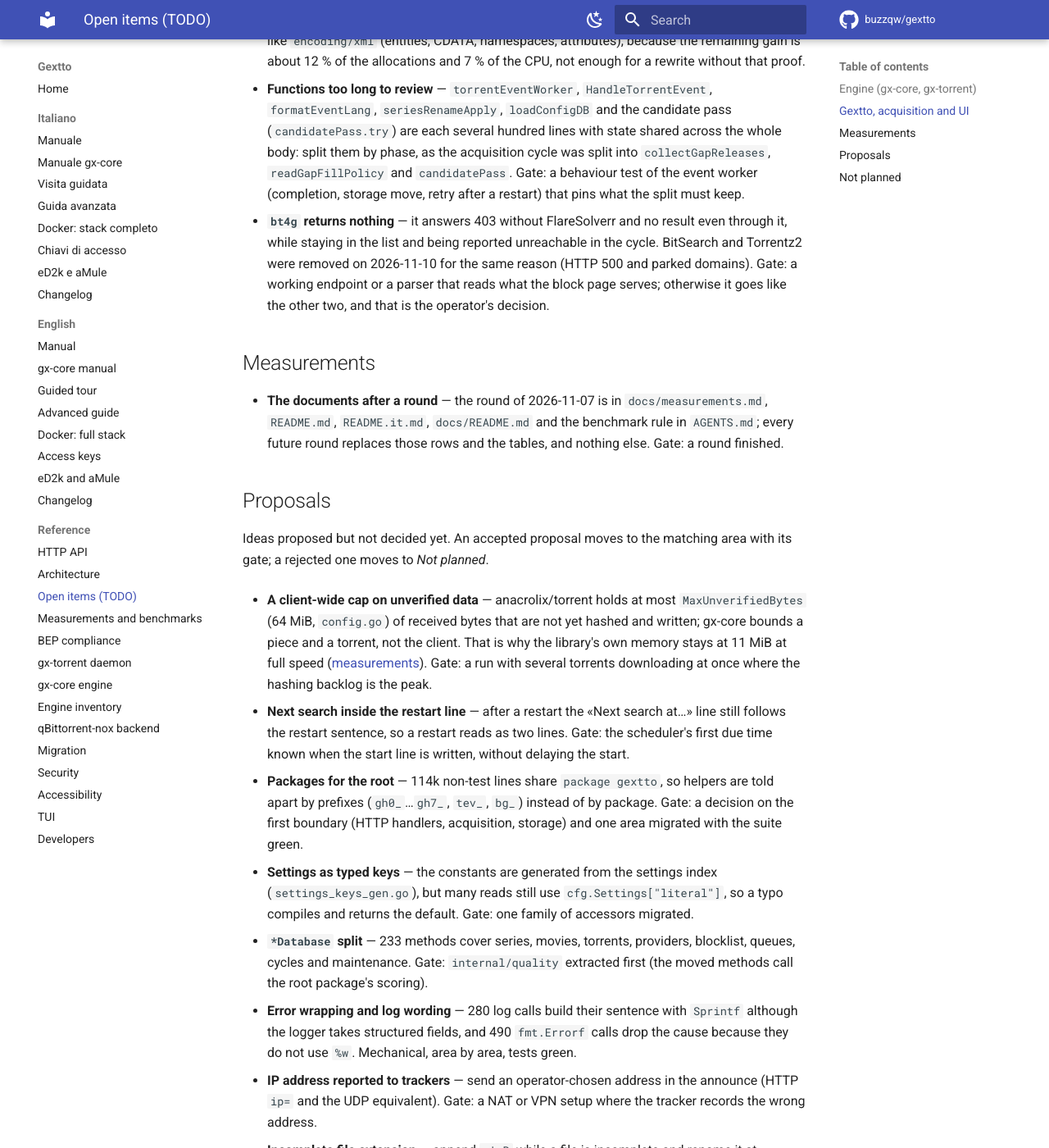
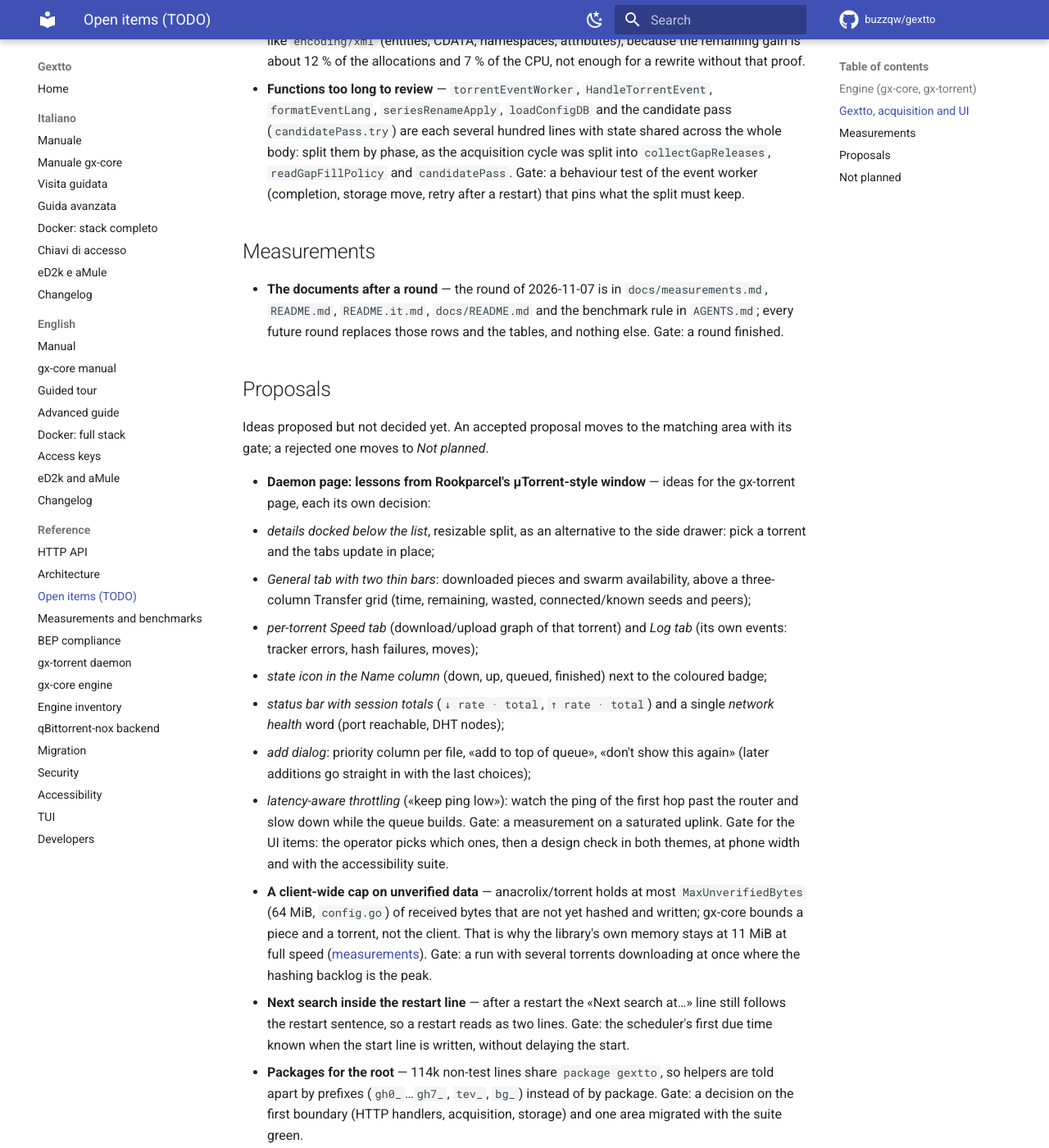
Before and after one commit to buzzqw/gextto, an MkDocs documentation site: the page built from docs/todo.md, in a window 1280 px wide and 1400 px high, scrolled down 784 px. Shown: the whole window at 82% size. Built offline with MkDocs 1.6.1 and Material for MkDocs 9.7.7, drawn with Linux system fonts in a browser that asks for light colours; comment, search, counter and statistics services are not loaded.

Commit message:
todo: daemon page ideas from a µTorrent-style client

```diff
--- a/docs/todo.md
+++ b/docs/todo.md
@@ -40,11 +40,6 @@ Nothing open: every engine item waits for a condition listed under
   `collectGapReleases`, `readGapFillPolicy` and `candidatePass`. Gate: a behaviour test
   of the event worker (completion, storage move, retry after a restart) that pins what
   the split must keep.
-- **`bt4g` returns nothing** — it answers 403 without FlareSolverr and no result even
-  through it, while staying in the list and being reported unreachable in the cycle.
-  BitSearch and Torrentz2 were removed on 2026-11-10 for the same reason (HTTP 500 and
-  parked domains). Gate: a working endpoint or a parser that reads what the block page
-  serves; otherwise it goes like the other two, and that is the operator's decision.
 
 ## Measurements
 
@@ -57,6 +52,24 @@ Nothing open: every engine item waits for a condition listed under
 
 Ideas proposed but not decided yet. An accepted proposal moves to the matching area with
 its gate; a rejected one moves to *Not planned*.
+
+- **Daemon page: lessons from Rookparcel's µTorrent-style window** — ideas for the gx-torrent
+  page, each its own decision:
+  - *details docked below the list*, resizable split, as an alternative to the side drawer:
+    pick a torrent and the tabs update in place;
+  - *General tab with two thin bars*: downloaded pieces and swarm availability, above a
+    three-column Transfer grid (time, remaining, wasted, connected/known seeds and peers);
+  - *per-torrent Speed tab* (download/upload graph of that torrent) and *Log tab* (its own
+    events: tracker errors, hash failures, moves);
+  - *state icon in the Name column* (down, up, queued, finished) next to the coloured badge;
+  - *status bar with session totals* (`↓ rate · total`, `↑ rate · total`) and a single
+    *network health* word (port reachable, DHT nodes);
+  - *add dialog*: priority column per file, «add to top of queue», «don't show this again»
+    (later additions go straight in with the last choices);
+  - *latency-aware throttling* («keep ping low»): watch the ping of the first hop past the
+    router and slow down while the queue builds. Gate: a measurement on a saturated uplink.
+  Gate for the UI items: the operator picks which ones, then a design check in both
+  themes, at phone width and with the accessibility suite.
 
 - **A client-wide cap on unverified data** — anacrolix/torrent holds at most
   `MaxUnverifiedBytes` (64 MiB, `config.go`) of received bytes that are not yet hashed and
```
